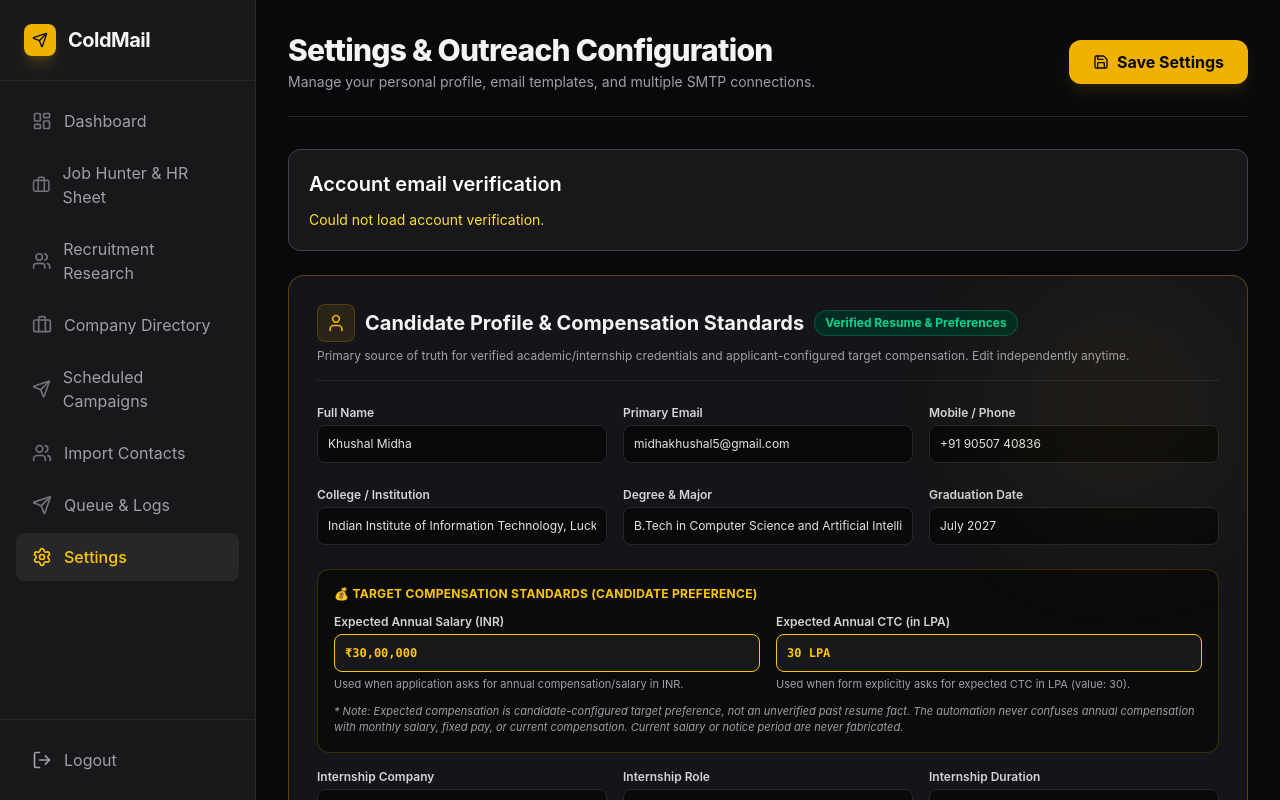
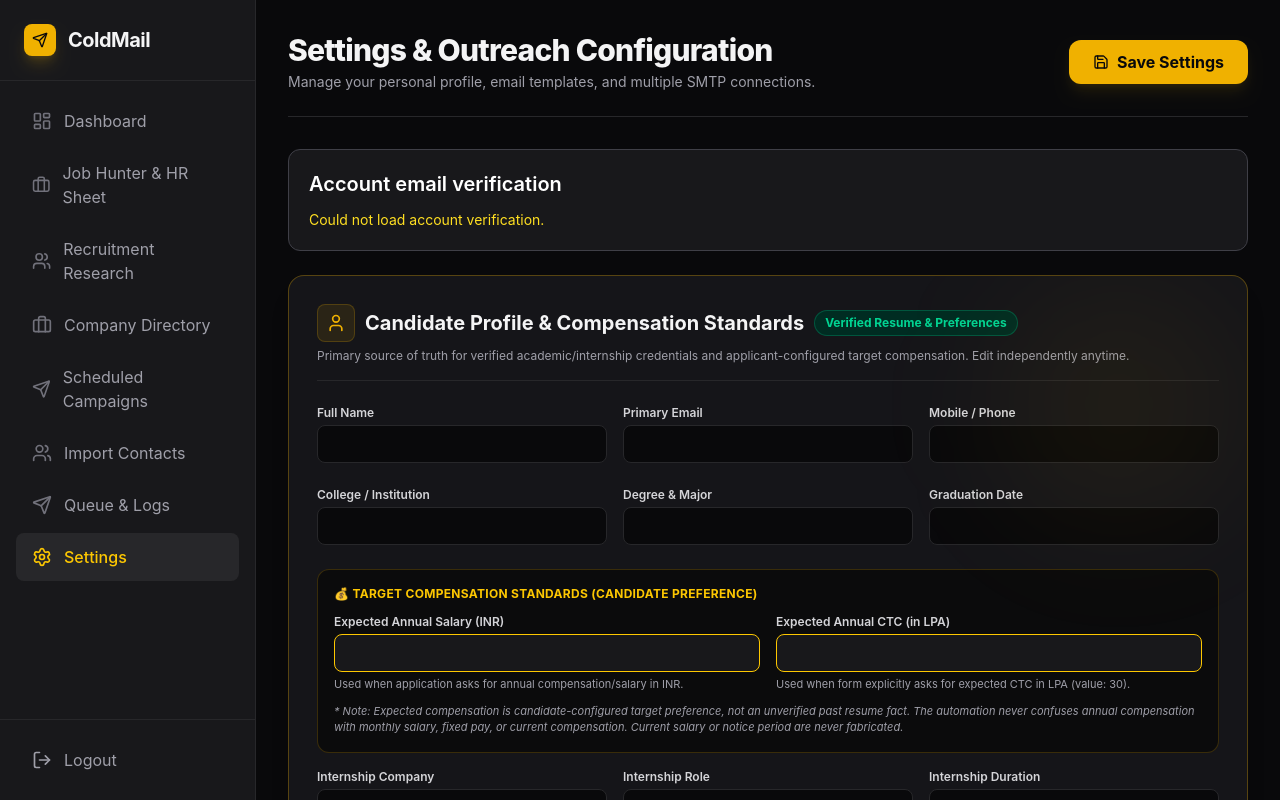
Before and after one commit to khushalmidha/JobFinder, a React (Vite) app in the folder web/: page /settings in a window 1280 px wide. Built offline with nearby package versions, Linux system fonts and the light colour scheme; no server answers; sample sign-in values are in the browser's storage.

Commit message:
Keep unknown applicant facts blank in Settings and new templates

```diff
--- a/web/src/pages/Settings.jsx
+++ b/web/src/pages/Settings.jsx
@@ -26,25 +26,25 @@ const Settings = () => {
 
   // Candidate profile default
   const defaultCandidateProfile = {
-    fullName: 'Khushal Midha',
-    firstName: 'Khushal',
-    lastName: 'Midha',
-    email: 'midhakhushal5@gmail.com',
-    phone: '+91 90507 40836',
-    college: 'Indian Institute of Information Technology, Lucknow',
-    degree: 'B.Tech in Computer Science and Artificial Intelligence',
-    graduationDate: 'July 2027',
-    expectedAnnualSalaryINR: '₹30,00,000',
-    expectedAnnualCtcLpa: '30 LPA',
-    currentCompany: 'Coffeee.io',
-    currentRole: 'Software Development Engineer Intern',
-    internshipDuration: 'June 2025 to August 2025'
+    fullName: '',
+    firstName: '',
+    lastName: '',
+    email: '',
+    phone: '',
+    college: '',
+    degree: '',
+    graduationDate: '',
+    expectedAnnualSalaryINR: '',
+    expectedAnnualCtcLpa: '',
+    currentCompany: '',
+    currentRole: '',
+    internshipDuration: ''
   };
 
   // Settings state
   const [settings, setSettings] = useState({
-    name: 'Khushal Midha',
-    email: 'midhakhushal5@gmail.com',
+    name: '',
+    email: '',
     resumeLink: '',
     defaultJobLink: '',
     geminiApiKey: '',
@@ -236,8 +236,8 @@ const Settings = () => {
     const newTemplate = {
       _id: newId,
       name: `Template ${settings.emailTemplates.length + 1}`,
-      subject: `Referral Request | 6-Month SWE Intern | ${settings.name || 'Khushal Midha'}`,
-      body: `Greetings,\n\nI'm ${settings.name || 'Khushal Midha'}, a B.Tech CSE/AI student at IIIT Lucknow with an 8.7 CGPA. I completed a Software Development Engineer Internship at Coffeee.io, where I built assessment debugging modules in Java, Spring Boot, React, and PostgreSQL, and developed an evaluation AI assistant with Redis and Docker.\n\nI'm also an Expert on Codeforces (1809) and 5★ on CodeChef (2137), with 3000+ DSA problems solved. I've built projects including MediPulse, a multi-tenant healthcare platform, Jagrit, an AI-powered news platform, and IIITLBachat, an AI-driven finance platform.\n\nI'm currently looking for a 6-month Software Engineering Internship (SWE Intern) opportunity at {{companyName}} and would really appreciate a referral if there is a suitable opening.\n\nBest regards,\n${settings.name || 'Khushal Midha'}\nResume: {{resumeLink}}`,
+      subject: `Referral request | ${settings.name || 'Applicant'}`,
+      body: `Hello recruiting team,\n\nI am {{userName}}. I am interested in the {{role}} opportunity at {{companyName}}.\n\nPlease review my resume: {{resumeLink}}\n\nBest regards,\n{{userName}}`,
       isDefault: settings.emailTemplates.length === 0
     };
 
@@ -543,7 +543,7 @@ const Settings = () => {
               <label className="text-xs font-semibold text-zinc-300 block mb-1">Full Name</label>
               <input
                 type="text"
-                value={settings.candidateProfile?.fullName || 'Khushal Midha'}
+                value={settings.candidateProfile?.fullName || ''}
                 onChange={(e) => handleProfileChange('fullName', e.target.value)}
                 className="w-full bg-zinc-950 border border-zinc-800 rounded-lg p-2.5 text-xs text-zinc-200 focus:border-yellow-500 outline-none"
               />
@@ -552,7 +552,7 @@ const Settings = () => {
               <label className="text-xs font-semibold text-zinc-300 block mb-1">Primary Email</label>
               <input
                 type="email"
-                value={settings.candidateProfile?.email || 'midhakhushal5@gmail.com'}
+                value={settings.candidateProfile?.email || ''}
                 onChange={(e) => handleProfileChange('email', e.target.value)}
                 className="w-full bg-zinc-950 border border-zinc-800 rounded-lg p-2.5 text-xs text-zinc-200 focus:border-yellow-500 outline-none"
               />
@@ -561,7 +561,7 @@ const Settings = () => {
               <label className="text-xs font-semibold text-zinc-300 block mb-1">Mobile / Phone</label>
               <input
                 type="text"
-                value={settings.candidateProfile?.phone || '+91 90507 40836'}
+                value={settings.candidateProfile?.phone || ''}
                 onChange={(e) => handleProfileChange('phone', e.target.value)}
                 className="w-full bg-zinc-950 border border-zinc-800 rounded-lg p-2.5 text-xs text-zinc-200 focus:border-yellow-500 outline-none"
               />
@@ -573,7 +573,7 @@ const Settings = () => {
               <label className="text-xs font-semibold text-zinc-300 block mb-1">College / Institution</label>
               <input
                 type="text"
-                value={settings.candidateProfile?.college || 'Indian Institute of Information Technology, Lucknow'}
+                value={settings.candidateProfile?.college || ''}
                 onChange={(e) => handleProfileChange('college', e.target.value)}
                 className="w-full bg-zinc-950 border border-zinc-800 rounded-lg p-2.5 text-xs text-zinc-200 focus:border-yellow-500 outline-none"
               />
@@ -582,7 +582,7 @@ const Settings = () => {
               <label className="text-xs font-semibold text-zinc-300 block mb-1">Degree & Major</label>
               <input
                 type="text"
-                value={settings.candidateProfile?.degree || 'B.Tech in Computer Science and Artificial Intelligence'}
+                value={settings.candidateProfile?.degree || ''}
                 onChange={(e) => handleProfileChange('degree', e.target.value)}
                 className="w-full bg-zinc-950 border border-zinc-800 rounded-lg p-2.5 text-xs text-zinc-200 focus:border-yellow-500 outline-none"
               />
@@ -591,7 +591,7 @@ const Settings = () => {
               <label className="text-xs font-semibold text-zinc-300 block mb-1">Graduation Date</label>
               <input
                 type="text"
-                value={settings.candidateProfile?.graduationDate || 'July 2027'}
+                value={settings.candidateProfile?.graduationDate || ''}
                 onChange={(e) => handleProfileChange('graduationDate', e.target.value)}
                 className="w-full bg-zinc-950 border border-zinc-800 rounded-lg p-2.5 text-xs text-zinc-200 focus:border-yellow-500 outline-none"
               />
@@ -609,7 +609,7 @@ const Settings = () => {
                 </label>
                 <input
                   type="text"
-                  value={settings.candidateProfile?.expectedAnnualSalaryINR || '₹30,00,000'}
+                  value={settings.candidateProfile?.expectedAnnualSalaryINR || ''}
                   onChange={(e) => handleProfileChange('expectedAnnualSalaryINR', e.target.value)}
                   className="w-full bg-zinc-900 border border-zinc-750 rounded-lg p-2.5 text-xs font-mono font-bold text-yellow-400 focus:border-yellow-500 outline-none"
                 />
@@ -621,7 +621,7 @@ const Settings = () => {
                 </label>
                 <input
                   type="text"
-                  value={settings.candidateProfile?.expectedAnnualCtcLpa || '30 LPA'}
+                  value={settings.candidateProfile?.expectedAnnualCtcLpa || ''}
                   onChange={(e) => handleProfileChange('expectedAnnualCtcLpa', e.target.value)}
                   className="w-full bg-zinc-900 border border-zinc-750 rounded-lg p-2.5 text-xs font-mono font-bold text-yellow-400 focus:border-yellow-500 outline-none"
                 />
@@ -638,7 +638,7 @@ const Settings = () => {
               <label className="text-xs font-semibold text-zinc-300 block mb-1">Internship Company</label>
               <input
                 type="text"
-                value={settings.candidateProfile?.currentCompany || 'Coffeee.io'}
+                value={settings.candidateProfile?.currentCompany || ''}
                 onChange={(e) => handleProfileChange('currentCompany', e.target.value)}
                 className="w-full bg-zinc-950 border border-zinc-800 rounded-lg p-2.5 text-xs text-zinc-200 focus:border-yellow-500 outline-none"
               />
@@ -647,7 +647,7 @@ const Settings = () => {
               <label className="text-xs font-semibold text-zinc-300 block mb-1">Internship Role</label>
               <input
                 type="text"
-                value={settings.candidateProfile?.currentRole || 'Software Development Engineer Intern'}
+                value={settings.candidateProfile?.currentRole || ''}
                 onChange={(e) => handleProfileChange('currentRole', e.target.value)}
                 className="w-full bg-zinc-950 border border-zinc-800 rounded-lg p-2.5 text-xs text-zinc-200 focus:border-yellow-500 outline-none"
               />
@@ -656,7 +656,7 @@ const Settings = () => {
               <label className="text-xs font-semibold text-zinc-300 block mb-1">Internship Duration</label>
               <input
                 type="text"
-                value={settings.candidateProfile?.internshipDuration || 'June 2025 to August 2025'}
+                value={settings.candidateProfile?.internshipDuration || ''}
                 onChange={(e) => handleProfileChange('internshipDuration', e.target.value)}
                 className="w-full bg-zinc-950 border border-zinc-800 rounded-lg p-2.5 text-xs text-zinc-200 focus:border-yellow-500 outline-none"
               />
@@ -833,7 +833,7 @@ const Settings = () => {
                   type="text"
                   value={currentTemplate.subject || ''}
                   onChange={(e) => handleTemplateChange('subject', e.target.value)}
-                  placeholder="Referral Request | 6-Month SWE Intern | Khushal Midha"
+                  placeholder="Referral request | Your name"
                   className="w-full bg-zinc-900 border border-zinc-700 text-zinc-100 rounded-lg p-2.5 text-sm focus:ring-2 focus:ring-yellow-500 outline-none"
                 />
               </div>
```
Also changed, not shown: 2 other files (tests, documents, lock files or other folders).
